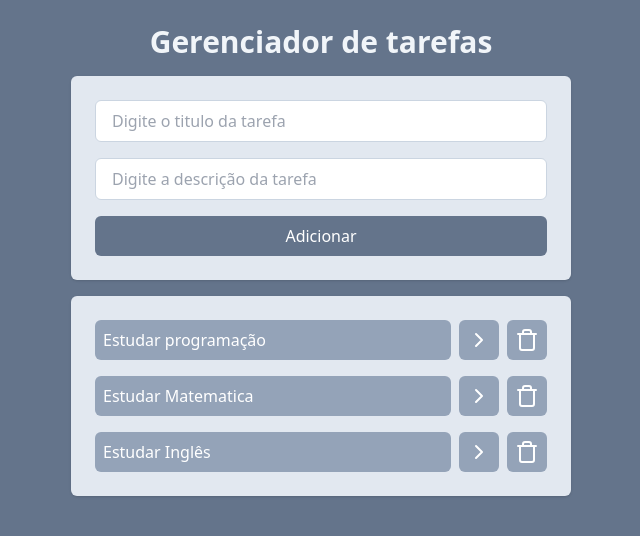
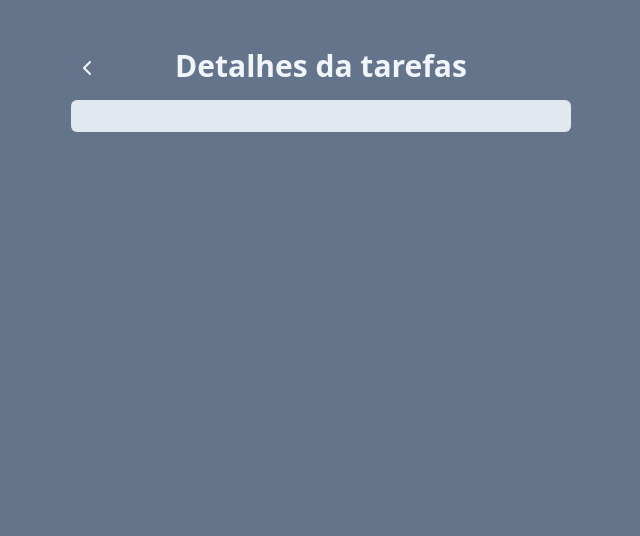
Before and after one commit to IranSS/react-first-steps, a React (Vite) app: page /task in a window 1280 px wide. Shown: the top 536 px of the page, without its empty margins (319-959 px from the left). Built offline with nearby package versions, Linux system fonts and the light colour scheme.

Commit message:
update: details page

```diff
--- a/index.html
+++ b/index.html
@@ -1,10 +1,10 @@
 <!DOCTYPE html>
-<html lang="en">
+<html lang="pt-BR">
   <head>
     <meta charset="UTF-8" />
     <link rel="icon" type="image/svg+xml" href="/vite.svg" />
     <meta name="viewport" content="width=device-width, initial-scale=1.0" />
-    <title>Vite + React</title>
+    <title>Gerenciador de tarefas</title>
   </head>
   <body>
     <div id="root"></div>
--- a/package.json
+++ b/package.json
@@ -13,6 +13,7 @@
     "lucide-react": "^0.435.0",
     "react": "^18.3.1",
     "react-dom": "^18.3.1",
+    "react-router-dom": "^6.26.1",
     "uuid": "^10.0.0"
   },
   "devDependencies": {
--- a/src/components/Tasks.jsx
+++ b/src/components/Tasks.jsx
@@ -1,8 +1,16 @@
 import { ChevronRightIcon, TrashIcon } from "lucide-react";
+import { useNavigate } from "react-router-dom";
 
 function Tasks(props) {
-  console.log("props", props);
-  console.log("props tasks", props.tasks);
+  const navigate = useNavigate();
+
+  function onSeedetailsClick(task) {
+    const query = new URLSearchParams();
+    query.set("title", task.title);
+    query.set("description", task.description);
+    navigate(`task/?${query.toString()}`);
+  }
+
   return (
     <ul className="space-y-4 p-6 bg-slate-200 rounded-md shadow">
       {props.tasks.map((task) => (
@@ -15,7 +23,10 @@
           >
             {task.title}
           </button>
-          <button className="bg-slate-400 p-2 rounded-md text-white">
+          <button
+            onClick={() => onSeedetailsClick(task)}
+            className="bg-slate-400 p-2 rounded-md text-white"
+          >
             <ChevronRightIcon />
           </button>
           <button
--- a/src/main.jsx
+++ b/src/main.jsx
@@ -2,9 +2,22 @@
 import { createRoot } from "react-dom/client";
 import App from "./App.jsx";
 import "./index.css";
+import { createBrowserRouter, RouterProvider } from "react-router-dom";
+import TaskPage from "./pages/taskpage.jsx";
+
+const router = createBrowserRouter([
+  {
+    path: "/",
+    element: <App />,
+  },
+  {
+    path: "/task",
+    element: <TaskPage />,
+  },
+]);
 
 createRoot(document.getElementById("root")).render(
   <StrictMode>
-    <App />
+    <RouterProvider router={router} />
   </StrictMode>
 );
--- /dev/null
+++ b/src/pages/taskpage.jsx
@@ -0,0 +1,36 @@
+import { ChevronLeftIcon } from "lucide-react";
+import { useNavigate, useSearchParams } from "react-router-dom";
+
+function TaskPage() {
+  const [searchParams] = useSearchParams();
+  const title = searchParams.get("title");
+  const description = searchParams.get("description");
+  const navigate = useNavigate();
+
+  return (
+    <div className="h-screen w-screen bg-slate-500 p-6 flex justify-center">
+      <div className="w-[500px] space-y-4">
+        <div className="flex justify-center relative mb-6">
+          <button
+            onClick={() => navigate(-1)}
+            className="absolute left-1 top-8 bottom-0 text-slate-100"
+          >
+            <ChevronLeftIcon />
+          </button>
+        </div>
+        <h1 className="text-3xl  text-slate-100 font-bold text-center">
+          Detalhes da tarefas
+        </h1>
+
+        <div className="bg-slate-200 p-4 rounded-md">
+          <h2 className="text-xl text-white font-bold text-slate-600">
+            {title}
+          </h2>
+          <p className="text-white text-slate-600">{description}</p>
+        </div>
+      </div>
+    </div>
+  );
+}
+
+export default TaskPage;
```
Also changed, not shown: 1 other file (tests, documents, lock files or other folders).
